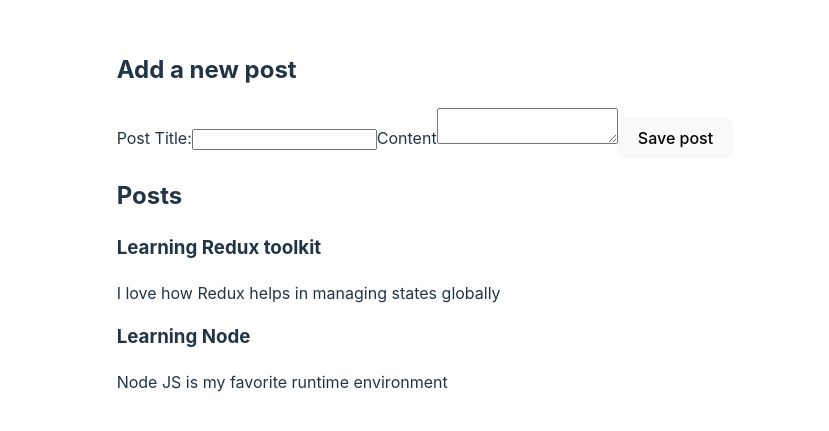
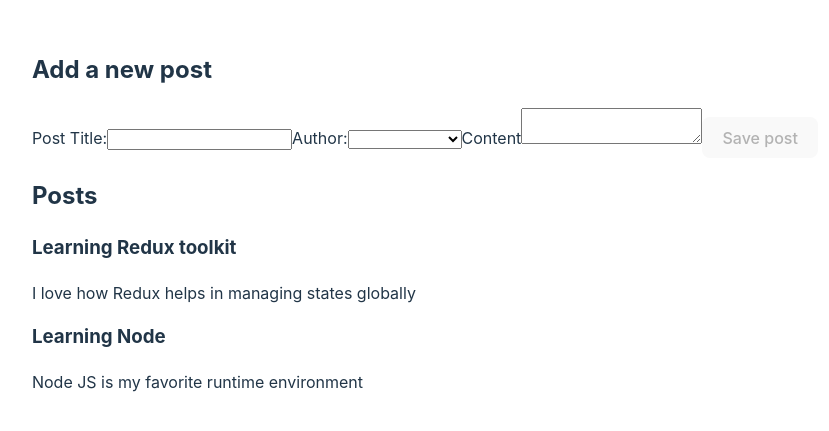
Before and after one commit to samwanyua/Redux, a React (Vite) app: page / in a window 1280 px wide. Shown: the part 187-618 px from the top of the page, without its empty margins (215-1044 px from the left). Built offline with nearby package versions, Linux system fonts and the light colour scheme.

Commit message:
Create a post

```diff
--- a/src/app/store.js
+++ b/src/app/store.js
@@ -1,9 +1,12 @@
 // store the whole state for the app
 import { configureStore } from  "@reduxjs/toolkit";
 import postReducer from '../features/post/postSlice'
+import userReducer from '../features/user/userSlice'
 
 export const store = configureStore({
     reducer: {
         posts: postReducer,
+        users: userReducer,
+
     }
 })
--- a/src/features/post/AddPostForm.jsx
+++ b/src/features/post/AddPostForm.jsx
@@ -1,26 +1,42 @@
 import { useState } from "react"
-import { useDispatch } from "react-redux";
-import { nanoid } from "@reduxjs/toolkit"; // to generate random id. no need for uuid
+import { useDispatch, useSelector} from "react-redux";
 
 import { postAdded } from "./postSlice";
+import { selectAllUsers } from "../user/userSlice";
 
 
 const AddPostForm = () => {
+    const dispatch = useDispatch();
+    const users = useSelector(selectAllUsers)
+
     const [title, setTitle] = useState('');
     const [content, setContent] = useState('')
-    const dispatch = useDispatch()
+    const [usersId, setUsersId] = useState('')
+
+
 
 
     const onTitleChanged = (e) => setTitle(e.target.value)
     const onContentChanged = (e) => setContent(e.target.value)
+    const onAuthorChanged = (e) => setUsersId(e.target.value)
 
     const onSavePostClicked = () => {
-        if(title && content){
-            dispatch(postAdded(title,content))
+        if(title && content && usersId){
+            dispatch(postAdded(title,content, usersId))
             setTitle('')
             setContent('')
+            // setUsersId('')
         }
     }
+
+    const canSave = Boolean(title) && Boolean(content) && Boolean(usersId)
+
+    const usersOptions = users.map(user => (
+        <option key={user.id} value={user.id}>
+            {user.name}
+        </option>
+    ));
+
   return (
     <section>
         <h2>Add a new post</h2>
@@ -34,6 +50,11 @@
                 onChange={onTitleChanged}
 
             />
+            <label htmlFor="postAuthor">Author:</label>
+            <select id="postAuthor" value={usersId} onChange={onAuthorChanged}>
+                <option value=""></option>
+                {usersOptions}
+            </select>
             <label htmlFor="postContent">Content</label>
             <textarea
                 id="postContent"
@@ -41,7 +62,7 @@
                 value={content}
                 onChange={onContentChanged}
             />
-            <button type="button" onClick={onSavePostClicked}>Save post</button>
+            <button type="button" onClick={onSavePostClicked} disabled={!canSave}>Save post</button>
         </form>
     </section>
   )
--- a/src/features/post/postSlice.js
+++ b/src/features/post/postSlice.js
@@ -15,12 +15,13 @@
         reducer(state, action){
             state.push(action.payload)
         },
-        prepare(title,content){
+        prepare(title,content, userId){
             return{
                 payload: {
                     id: nanoid(),
                     title,
-                    content
+                    content,
+                    userId
                 }
             }
         }
--- /dev/null
+++ b/src/features/user/userSlice.js
@@ -0,0 +1,18 @@
+import { createSlice } from "@reduxjs/toolkit";
+
+const initialState =[
+    {id: "0", name: 'Dude Lebowski'},
+    {id: "1", name: 'Mark Lebowski'},
+    {id: "2", name: 'John Greg'},
+]
+
+const userSlice = createSlice({
+    name: "users",
+    initialState,
+    reducers: {
+
+    }
+});
+
+export const selectAllUsers = (state) => state.users
+export default userSlice.reducer
```
